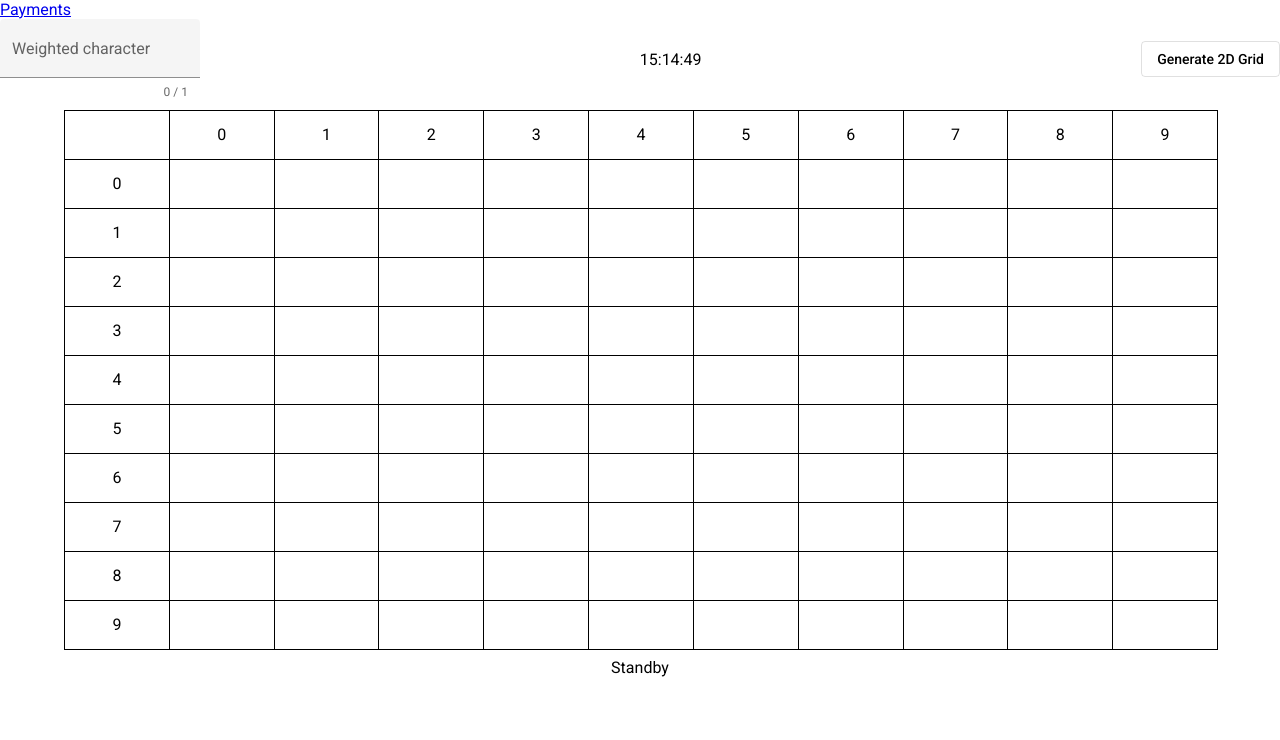
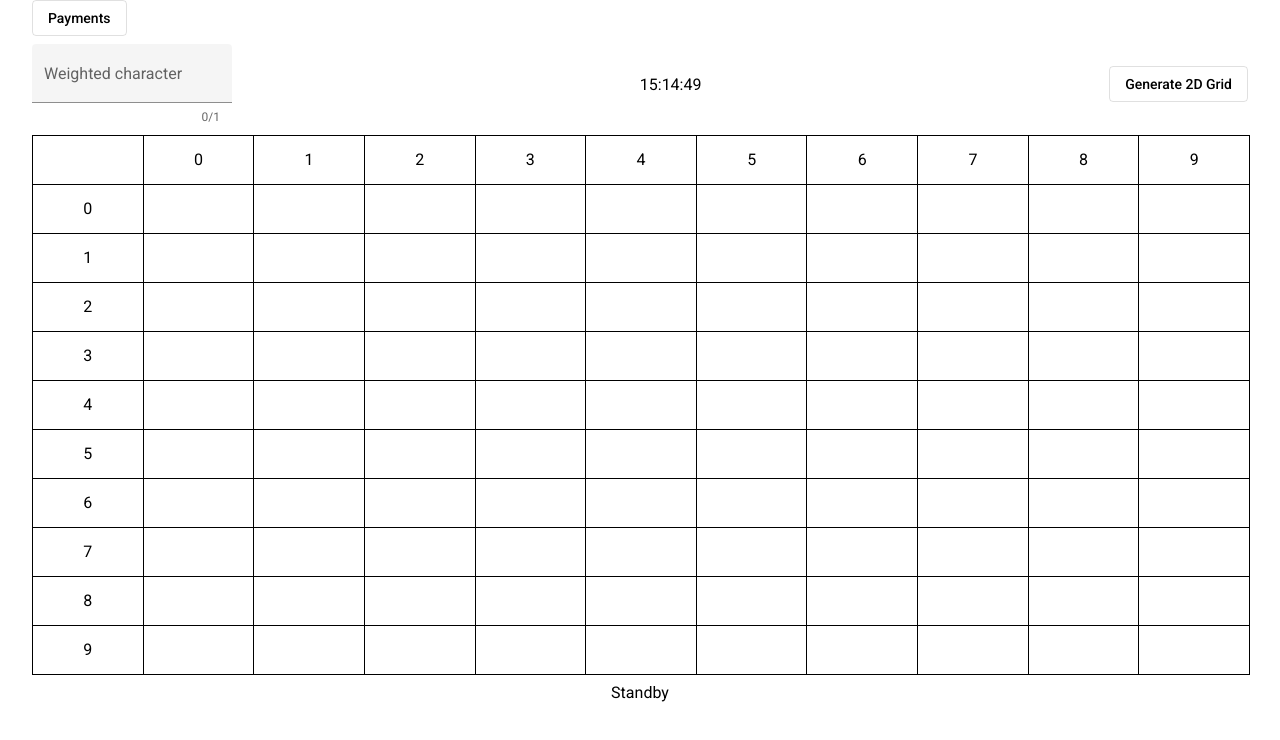
Before and after one commit to Xylios13/altar.io-challenge, an Angular app: page /generator in a window 1280 px wide. Shown: the top 740 px of the page. Built offline with nearby package versions, Linux system fonts and the light colour scheme.

Commit message:
Improve styling

```diff
--- a/src/app/generator/generator.component.html
+++ b/src/app/generator/generator.component.html
@@ -1,7 +1,7 @@
-<a routerLink="/payments">Payments</a>
+<a mat-stroked-button routerLink="/payments" class="margin-left margin-bottom">Payments</a>
 <div class="container">
   <!-- Weighted character -->
-  <mat-form-field class="weighted-character" appearance="fill">
+  <mat-form-field class="weighted-character margin-left" appearance="fill">
     <mat-label>Weighted character</mat-label>
     <input matInput
 	   type="text"
@@ -9,7 +9,7 @@
 	   [formControl]="weightedCharacterFormControl"
 	   [errorStateMatcher]="weightedCharacterMatcher"
 	   (input)="weightedCharacterOnInput()">
-    <mat-hint align="end">{{weightedCharacterFormControl.value.length}} / 1</mat-hint>
+    <mat-hint align="end">{{weightedCharacterFormControl.value.length}}/1</mat-hint>
     <mat-error *ngIf="weightedCharacterFormControl.hasError('pattern')">
       Enter a character from 'a' to 'z'
     </mat-error>
@@ -20,6 +20,7 @@
   </div>
   <!-- Generation button -->
   <button mat-stroked-button
+	  class="margin-right"
 	  name="generation-button"
 	  (click)="generationOnClick()">
     Generate 2D Grid
--- a/src/app/generator/generator.component.scss
+++ b/src/app/generator/generator.component.scss
@@ -1,3 +1,5 @@
+@use '../../styles';
+
 // table {
 //   width: 100%;
 // }
@@ -28,6 +30,7 @@ mat-grid-tile {
 .container {
     display: flex;
     justify-content: space-between;
+    align-content: center;
     align-items: center;
     flex-wrap: wrap;
 }
@@ -39,13 +42,17 @@ mat-grid-tile {
     flex-wrap: wrap;
 }
 
+.flex-end {
+    align-self: flex-end;
+}
+
 .break {
   flex-basis: 100%;
   height: 0;
 }
 
 .grid-container {
-    width: 90vw;
+    width: 95vw;
     margin: auto;
     margin-top: 10px;
     margin-bottom: 10px;
--- a/src/app/payments/payments.component.html
+++ b/src/app/payments/payments.component.html
@@ -1,11 +1,11 @@
-<a routerLink="/generator">Generator</a>
+<a mat-stroked-button routerLink="/generator" class="margin-left margin-bottom">Generator</a>
 <!-- Code information -->
 
 <!-- Add payment -->
 <form class="add-payment-form"
       [formGroup]="addPaymentFormGroup"
       (ngSubmit)="onFormSubmit()">
-  <mat-form-field>
+  <mat-form-field class="margin-left">
     <mat-label>Payment</mat-label>
     <input matInput
 	   type="text"
--- a/src/app/payments/payments.component.scss
+++ b/src/app/payments/payments.component.scss
@@ -1,5 +1,7 @@
+@use '../../styles';
+
 table {
-    width: 100vw;
+    width: 95vw;
     margin: auto;
 }
 
--- a/src/styles.scss
+++ b/src/styles.scss
@@ -4,3 +4,15 @@
 
 html, body { height: 100%; }
 body { margin: 0; font-family: Roboto, "Helvetica Neue", sans-serif; }
+
+.margin-right {
+    margin-right: 2.5vw;
+}
+
+.margin-left {
+    margin-left: 2.5vw;
+}
+
+.margin-bottom {
+    margin-bottom: 8px;
+}
```
